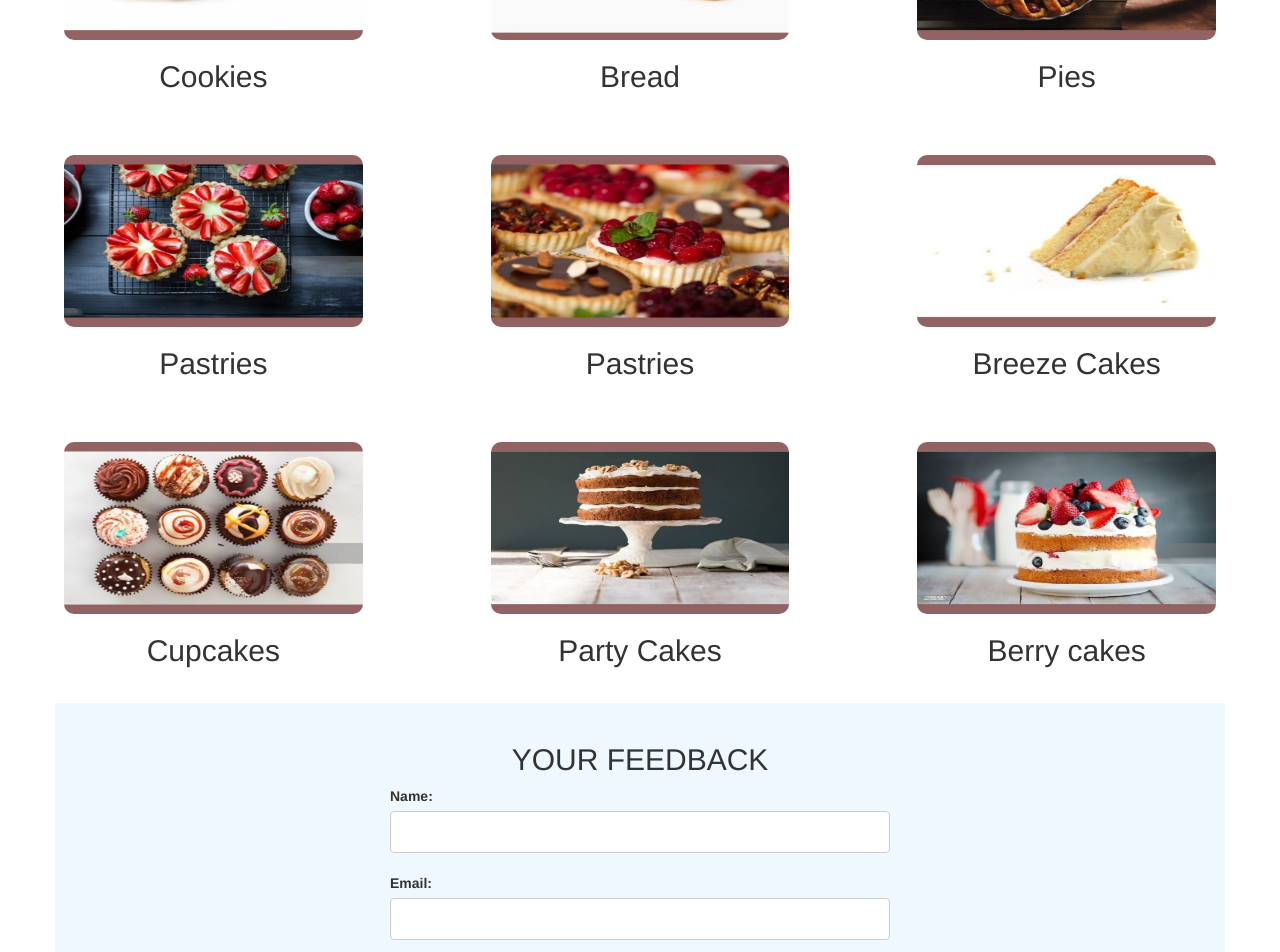
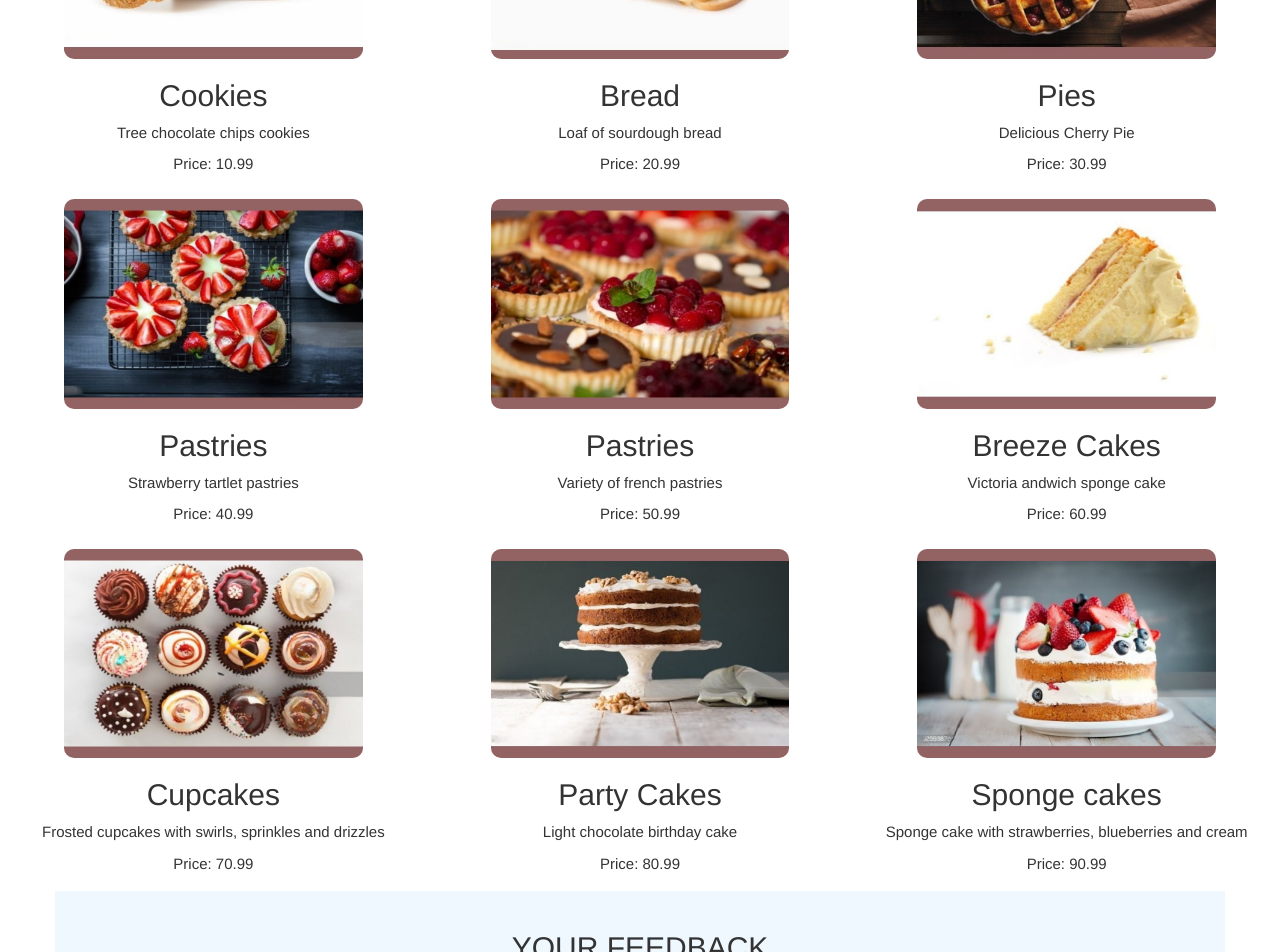
Before and after one commit to Othnielonyx/Bakerz-Bite, an Angular app in the folder bakers/: page /product in a window 1280 px wide. Shown: the part 1220-2172 px from the top of the page. Built offline with nearby package versions, Linux system fonts and the light colour scheme.

Commit message:
description changes

```diff
--- a/bakers/src/app/product/product.component.html
+++ b/bakers/src/app/product/product.component.html
@@ -4,8 +4,8 @@
   <div class="product" *ngFor="let product of products">
     <img class="productImg" [src]="product.path" alt="product image">
     <h2>{{ product.name }}</h2>
-    <!-- <p>{{ product.description }}</p> -->
-    <!-- <p>Price: {{ product.price }}</p> -->
+    <p>{{ product.description }}</p>
+    <p>Price: {{ product.price }}</p>
   </div>
 </div>
 </div>
--- a/bakers/src/app/product/products.ts
+++ b/bakers/src/app/product/products.ts
@@ -10,63 +10,63 @@ export const PRODUCTS: Product[] = [
   {
     name: 'Cookies',
     price: 10.99,
-    description: 'This is the description of product 1.',
+    description: 'Tree chocolate chips cookies',
     // imageName: 'product1.jpg',
     path: '../../assets/images/product1.jpg',
   },
   {
     name: 'Bread',
     price: 20.99,
-    description: 'This is the description of product 2.',
+    description: 'Loaf of sourdough bread',
     // imageName: 'product2.jpg',
     path: '../../assets/images/product2.jpg',
   },
   {
     name: 'Pies',
     price: 30.99,
-    description: 'This is the description of product 3.',
+    description: 'Delicious Cherry Pie',
     // imageName: 'product3.jpg',
     path: '../../assets/images/product3.jpg',
   },
   {
     name: 'Pastries',
     price: 40.99,
-    description: 'This is the description of product 4.',
+    description: 'Strawberry tartlet pastries',
     // imageName: 'product4.jpg',
     path: '../../assets/images/product4.jpg',
   },
   {
     name: 'Pastries',
     price: 50.99,
-    description: 'This is the description of product 5.',
+    description: 'Variety of french pastries',
     // imageName: 'product5.jpg',
     path: '../../assets/images/product5.jpg',
   },
   {
     name: 'Breeze Cakes',
     price: 60.99,
-    description: 'This is the description of product 6.',
+    description: 'Victoria andwich sponge cake',
     // imageName: 'product6.jpg',
     path: '../../assets/images/product6.jpg',
   },
   {
     name: 'Cupcakes',
     price: 70.99,
-    description: 'This is the description of product 7.',
+    description: 'Frosted cupcakes with swirls, sprinkles and drizzles',
     // imageName: 'product7.jpg',
     path: '../../assets/images/product7.jpg',
   },
   {
     name: 'Party Cakes',
     price: 80.99,
-    description: 'This is the description of product 8.',
+    description: 'Light chocolate birthday cake',
     // imageName: 'product8.jpg',
     path: '../../assets/images/product8.jpg',
   },
   {
-    name: 'Berry cakes',
+    name: 'Sponge cakes',
     price: 90.99,
-    description: 'This is the description of product 9.',
+    description: 'Sponge cake with strawberries, blueberries and cream',
     // imageName: 'product9.jpg',
     path: '../../assets/images/product9.jpg',
   },
```
